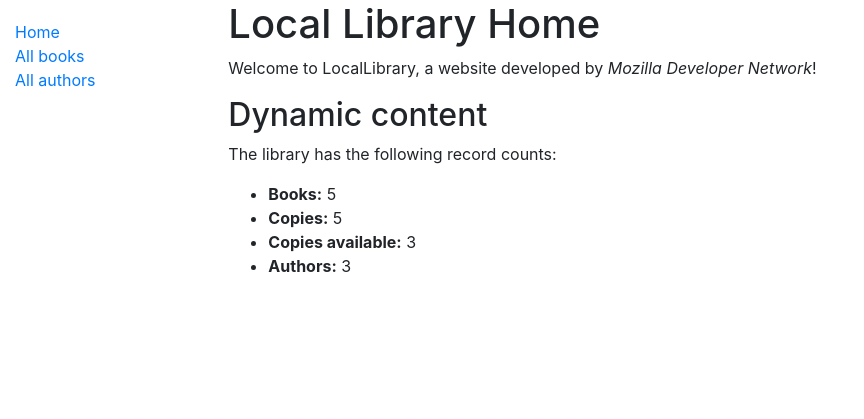
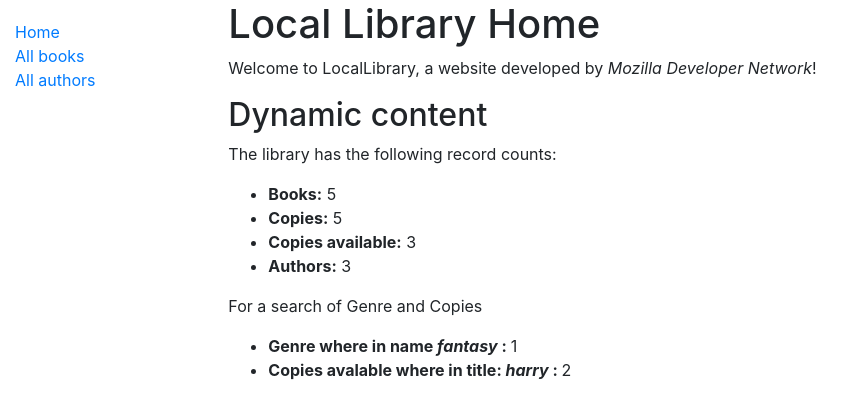
Before and after one commit to ameybhavsar24/local-library, a Django app: page /catalog/ in a window 1280 px wide. Shown: the top 419 px of the page, without its empty margins (0-864 px from the left). Run offline with Django 3.2, Linux system fonts and the light colour scheme; data comes from the database, SQL or seed files in the repository; some libraries are stand-ins or nearby versions.

Commit message:
some more work in num_genre and num_instances in views&models.py

```diff
--- a/catalog/templates/index.html
+++ b/catalog/templates/index.html
@@ -15,4 +15,9 @@
     <li><strong>Copies available:</strong> {{ num_instances_available }}</li>
     <li><strong>Authors:</strong> {{ num_authors }}</li>
   </ul>
+  <p>For a search of Genre and Copies</p>
+  <ul>
+    <li><strong>Genre where in name <i>{{ genre_search }}</i> : </strong>{{ num_genre }}</li>
+    <li><strong>Copies avalable where in title: <i>{{ instance_search }}</i> : </strong>{{ num_instances_searched }} </li>
+  </ul>
 {% endblock %}
--- a/catalog/views.py
+++ b/catalog/views.py
@@ -6,8 +6,17 @@ from catalog.models import Author, Genre, Book, BookInstance
 
 def index(request):
 	# Generate counts of some of the main objects
+    genre_search = 'fantasy'
+    num_genre = Genre.objects.filter(name__contains = genre_search).count()
+
     num_books = Book.objects.all().count()
-    num_instances = BookInstance.objects.all().count()
+
+
+    num_instances = BookInstance.objects.count()
+    instance_search = 'harry'
+    num_instances_searched = 0
+    for x in BookInstance.objects.all():
+        if instance_search in x.book.title.lower(): num_instances_searched+=1
 
     # Available books (status = 'a')
     num_instances_available = BookInstance.objects.filter(status__exact='a').count()
@@ -16,6 +25,11 @@ def index(request):
     num_authors = Author.objects.count()
 
     context = {
+        'genre_search' : genre_search,
+        'num_genre' : num_genre,
+        'instance_search': instance_search,
+        'num_instances' : num_instances,
+        'num_instances_searched' : num_instances_searched,
         'num_books': num_books,
         'num_instances': num_instances,
         'num_instances_available': num_instances_available,
```
Also changed, not shown: 1 other file.
